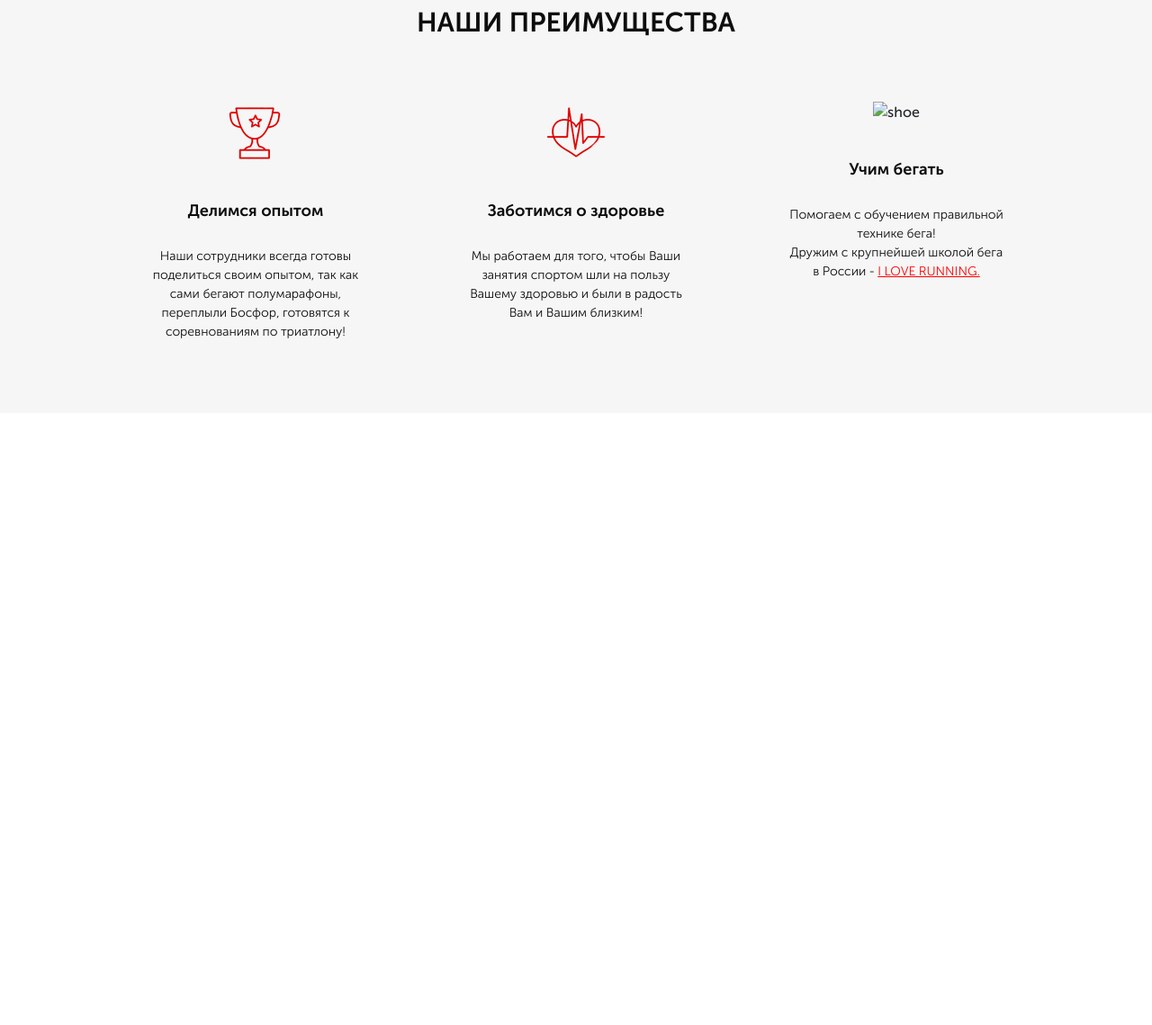
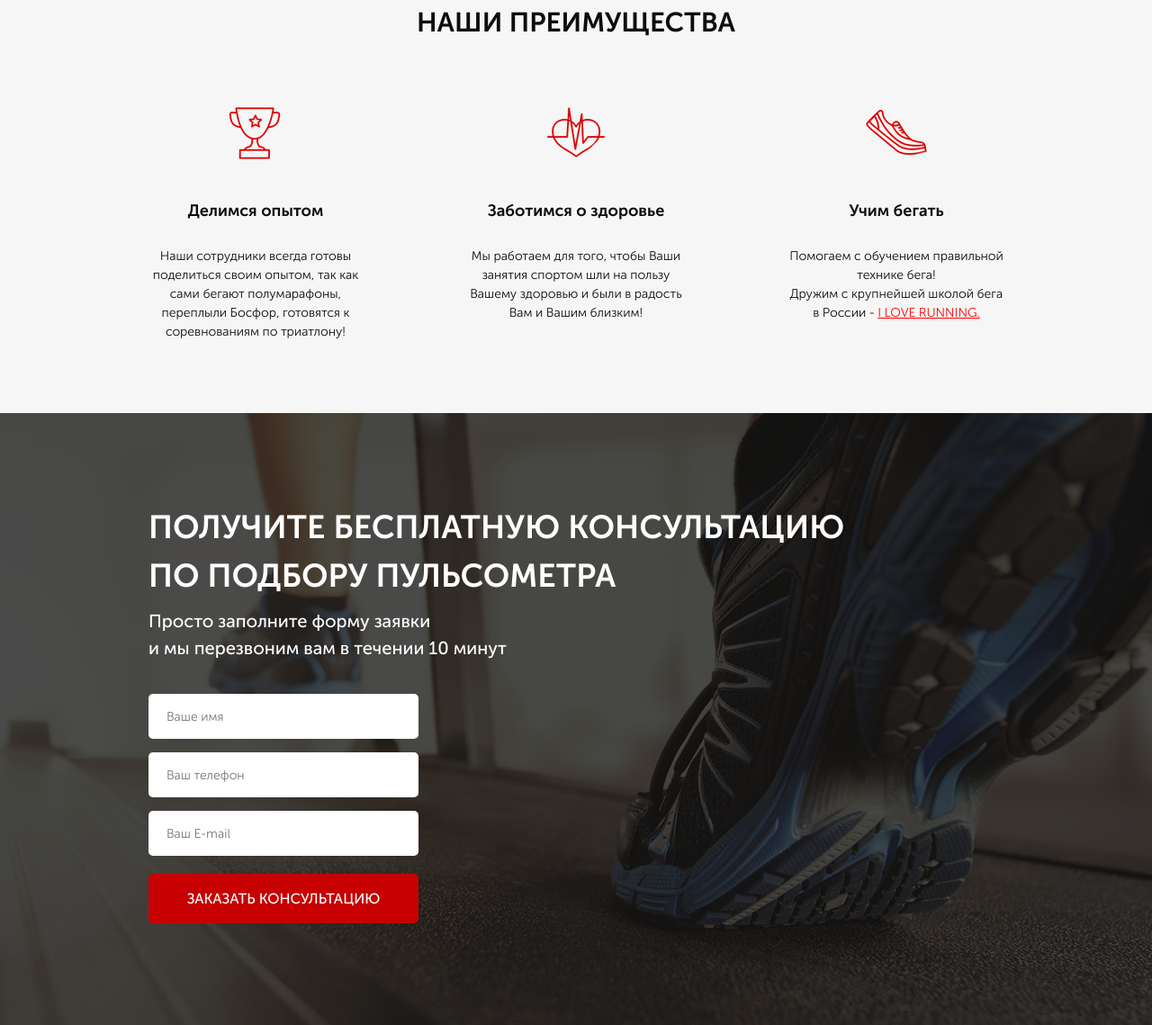
Before and after one commit to Solaris322/RunSmart, a website: page src/index.html in a window 1280 px wide. Shown: the part 759-1898 px from the top of the page at 90% size. Before the commit the page ends 1218 px from the top, so only its background shows below. Drawn offline with Linux system fonts and the light colour scheme.

Commit message:
Third step

```diff
--- a/src/index.html
+++ b/src/index.html
@@ -83,7 +83,7 @@
           </div>
           <div class="advantages__item">
             <img
-              src="icons/advantages/soe.png"
+              src="icons/advantages/shoe.png"
               alt="shoe"
               class="advantages__icon"
             />
@@ -97,5 +97,29 @@
         </div>
       </div>
     </div>
+    <div class="consultation">
+      <div class="container">
+        <h2 class="title title_left">
+          Получите бесплатную консультацию<br />
+          по подбору пульсометра
+        </h2>
+        <div class="consultation__descr">
+          Просто заполните форму заявки <br />
+          и мы перезвоним вам в течении 10 минут
+        </div>
+        <form class="feed-form" action="#">
+          <input name="name" required placeholder="Ваше имя" type="text" />
+          <input
+            name="phone"
+            required
+            placeholder="Ваш телефон"
+            type="number"
+          />
+          <input name="email" required placeholder="Ваш E-mail" type="email" />
+          <button class="button button_submit">ЗАКАЗАТЬ КОНСУЛЬТАЦИЮ</button>
+        </form>
+      </div>
+    </div>
+    <script src="js/script.js"></script>
   </body>
 </html>
--- a/src/sass/blocks/_buttons.scss
+++ b/src/sass/blocks/_buttons.scss
@@ -20,4 +20,10 @@
     letter-spacing: normal;
     text-align: center;
   }
+  &_submit {
+    width: 100%;
+    height: 55px;
+    font-size: 16px;
+    color: #ffffff;
+  }
 }
--- /dev/null
+++ b/src/sass/blocks/_consultation.scss
@@ -0,0 +1,13 @@
+.consultation {
+  min-height: 680px;
+  padding: 100px 0 92px 0;
+  background: url(../../img/consultation.jpg) center (center/cover) no-repeat;
+  &__descr {
+    color: #ffffff;
+    font-size: 20px;
+    font-weight: 500;
+    font-style: normal;
+    letter-spacing: normal;
+    text-align: left;
+  }
+}
--- /dev/null
+++ b/src/sass/blocks/_forms.scss
@@ -0,0 +1,24 @@
+.feed-form {
+  margin-top: 36px;
+  display: flex;
+  flex-direction: column;
+  width: 300px;
+  input {
+    height: 50px;
+    border-radius: 5px;
+    background-color: #ffffff;
+    margin-bottom: 15px;
+    border: none;
+    padding: 0 20px;
+    color: #4b4b4b;
+    font-size: 14px;
+    font-weight: 300;
+    font-style: normal;
+    letter-spacing: normal;
+    text-align: left;
+
+    &:nth-child(3) {
+      margin-bottom: 20px;
+    }
+  }
+}
--- a/src/sass/blocks/_titles.scss
+++ b/src/sass/blocks/_titles.scss
@@ -3,4 +3,10 @@
   font-size: 30px;
   font-weight: 700;
   text-align: center;
+  text-transform: uppercase;
+  &_left {
+    color: #ffff;
+    font-size: 36px;
+    text-align-last: left;
+  }
 }
--- a/src/sass/style.scss
+++ b/src/sass/style.scss
@@ -12,3 +12,5 @@
 @import "blocks/buttons";
 @import "blocks/advantages";
 @import "blocks/titles";
+@import "blocks/consultation";
+@import "blocks/forms";
```
Also changed, not shown: src/css/style.min.css, src/js/script.js (added).
